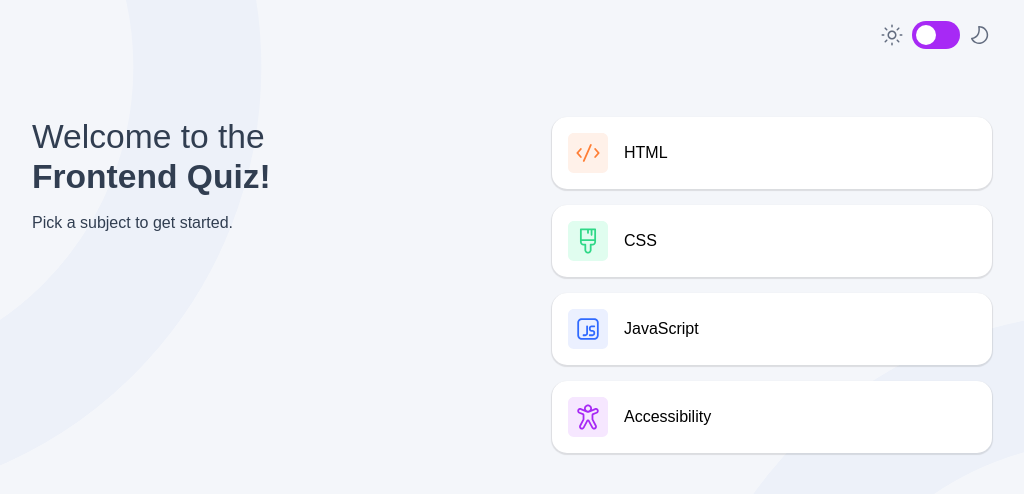
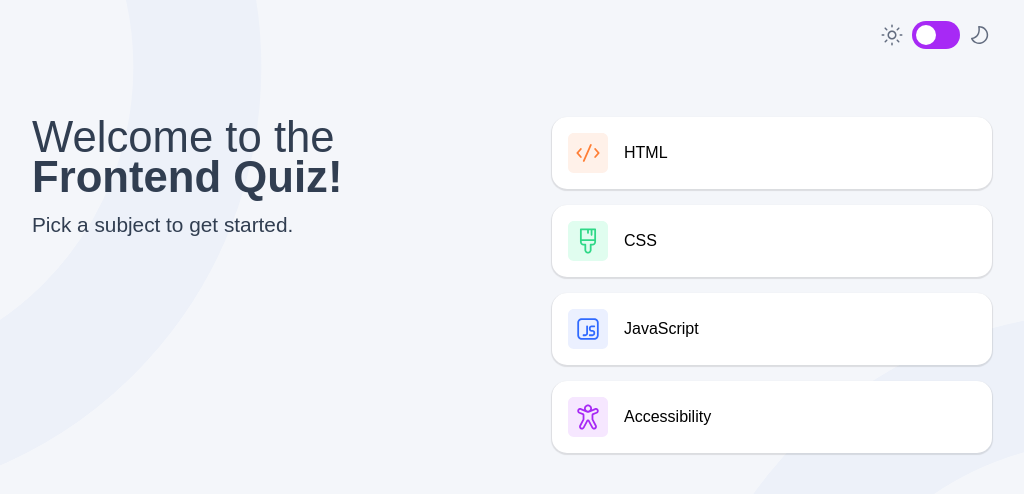
Before and after one commit to abmanaf/Labs-projects, a React (Vite) app in the folder week4/quiz-app/: page / in a window 1280 px wide. Shown: the top 494 px of the page, without its empty margins (128-1152 px from the left). Built offline with nearby package versions, Linux system fonts and the light colour scheme.

Commit message:
styled the components

```diff
--- a/week4/quiz-app/src/styles/quiz.css
+++ b/week4/quiz-app/src/styles/quiz.css
@@ -8,14 +8,12 @@
   --incorrect-color: #ee5454;
   --transition-speed: 0.3s;
 }
-
 .dark-theme {
   --primary-background: #121530;
   --secondary-background: #1f2341;
   --text-color: #ffffff;
   --accent-color: #a729f5;
 }
-
 * {
   margin: 0;
   padding: 0;
@@ -23,7 +21,7 @@
 }
 
 body {
-  font-family: 'Arial', sans-serif;
+  font-family: 'Rubik', sans-serif;
   background-color: var(--secondary-background);
   color: var(--text-color);
   transition: background-color var(--transition-speed), color var(--transition-speed);
@@ -90,6 +88,7 @@
 }
 .welcome-quiz{
     width: 50%;
+    font-size: 1.3em;
     line-height: 40px;
 }
 .quiz-result {
@@ -216,8 +215,8 @@
 }
 
 .result-icon img {
-  width: 16px;
-  height: 16px;
+  width: 20px;
+  height: 20px;
 }
 
 .option-letter {
```
